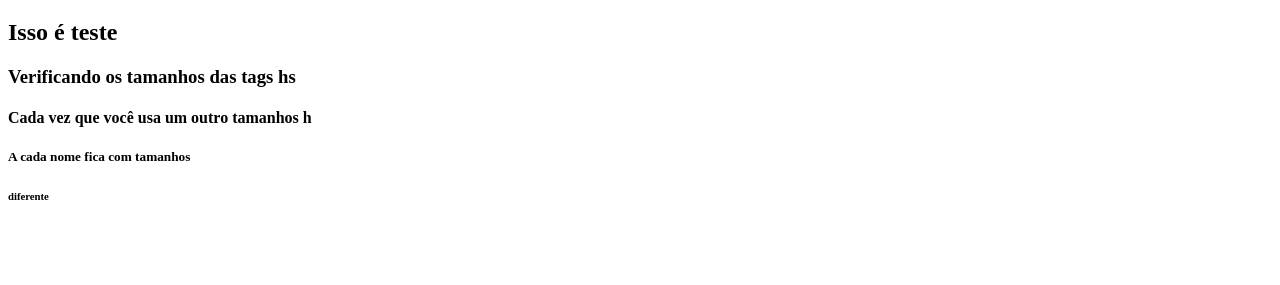
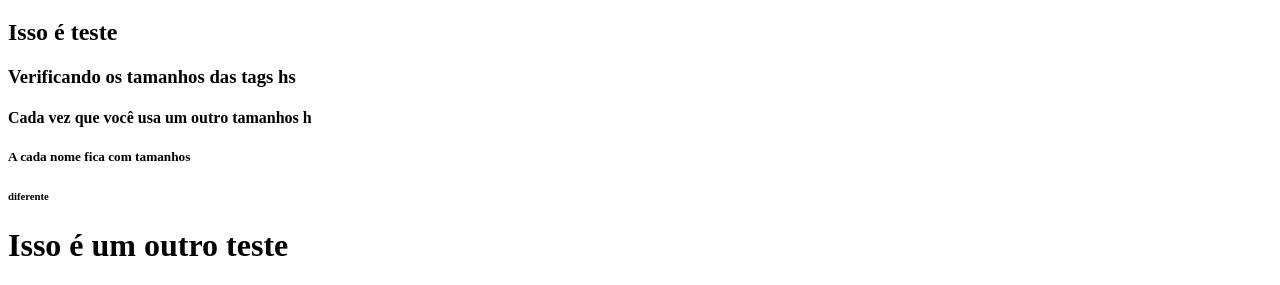
Before and after one commit to WelberCS/efg_sad, a plain HTML site: page index.html in a window 1280 px wide. Shown: the part 612-897 px from the top of the page. Before the commit the page ends 839 px from the top, so only its background shows below. Drawn offline with Linux system fonts and the light colour scheme.

Commit message:
Update index.html

```diff
--- a/index.html
+++ b/index.html
@@ -21,6 +21,7 @@
 <h4>Cada vez que você usa um outro tamanhos h</h4>
 <h5>A cada nome fica com tamanhos</h5>
 <h6>diferente</h6>
+<h1>Isso é um outro teste</h1>
 
 </body>
 </html>
```
